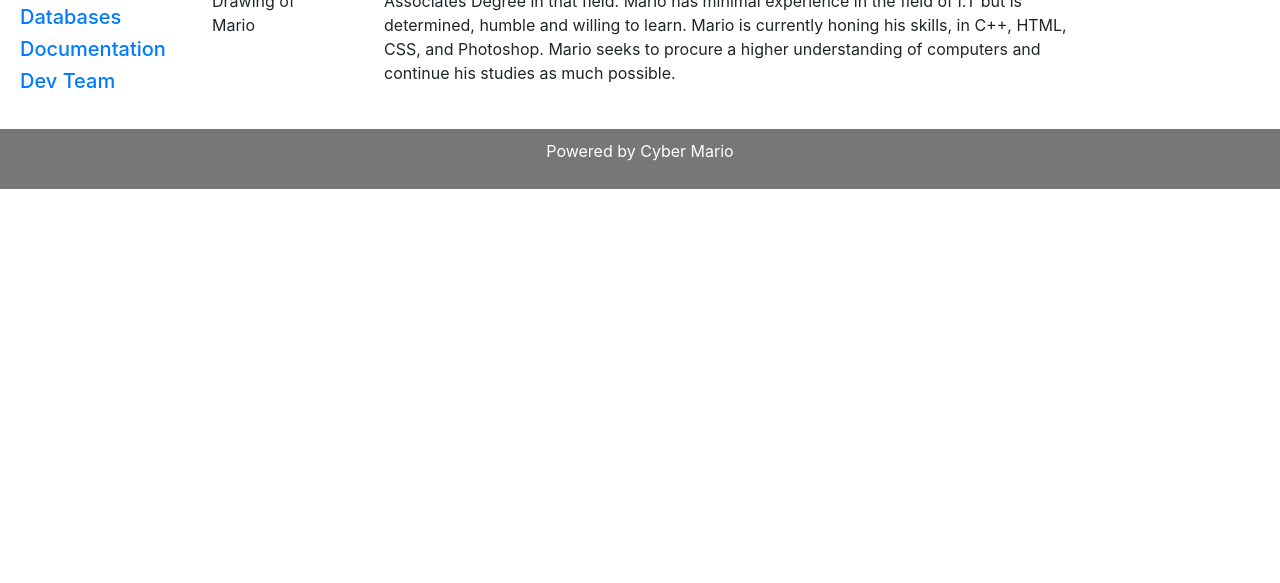
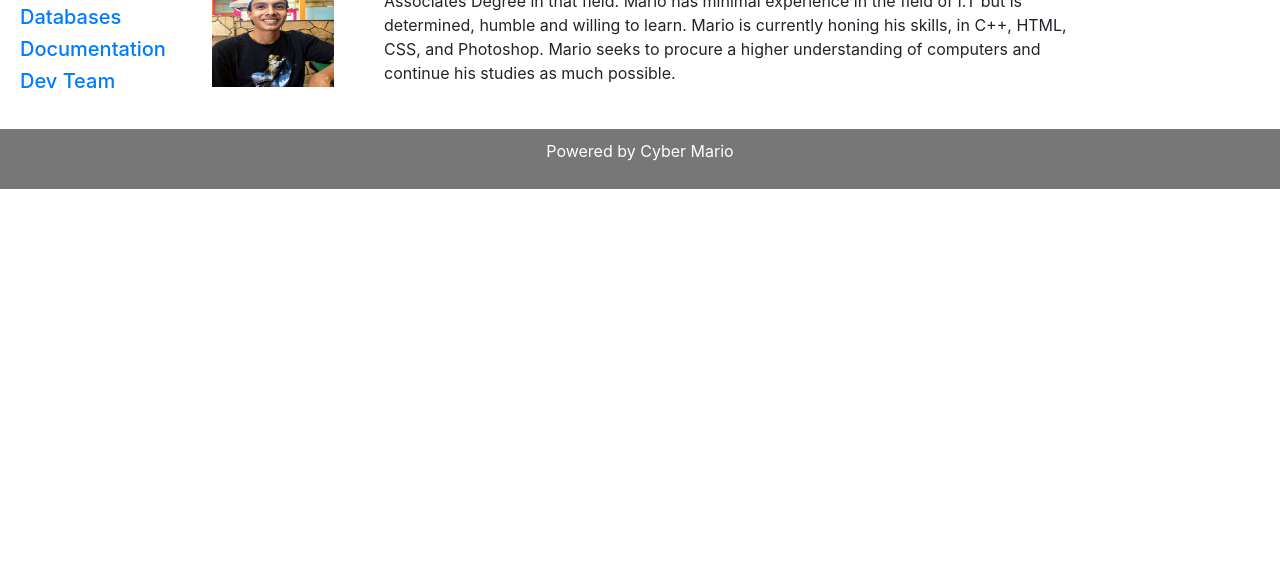
Before and after one commit to Cyber-Mario/FoC, a plain HTML site: page aboutme.html in a window 1280 px wide. Shown: the part 217-800 px from the top of the page. Drawn offline with nearby package versions, Linux system fonts and the light colour scheme.

Commit message:
Update aboutme.html

```diff
--- a/aboutme.html
+++ b/aboutme.html
@@ -28,7 +28,7 @@
 
   <article>
 	  <h1>About Me</h1>
-   <p><img src="mario.png" alt="Comical Drawing of Mario"  width="122" height="122" style="float:left; margin-right:50px">
+   <p><img src="Mario.jpg" alt="Image of Mario Calvio"  width="122" height="122" style="float:left; margin-right:50px">
    Mario is a first year I.T student at the University of Belize,
 		he is currently pursuing an Associates Degree in that field.
 		Mario has minimal experience in the field of I.T but is determined, humble and
```
